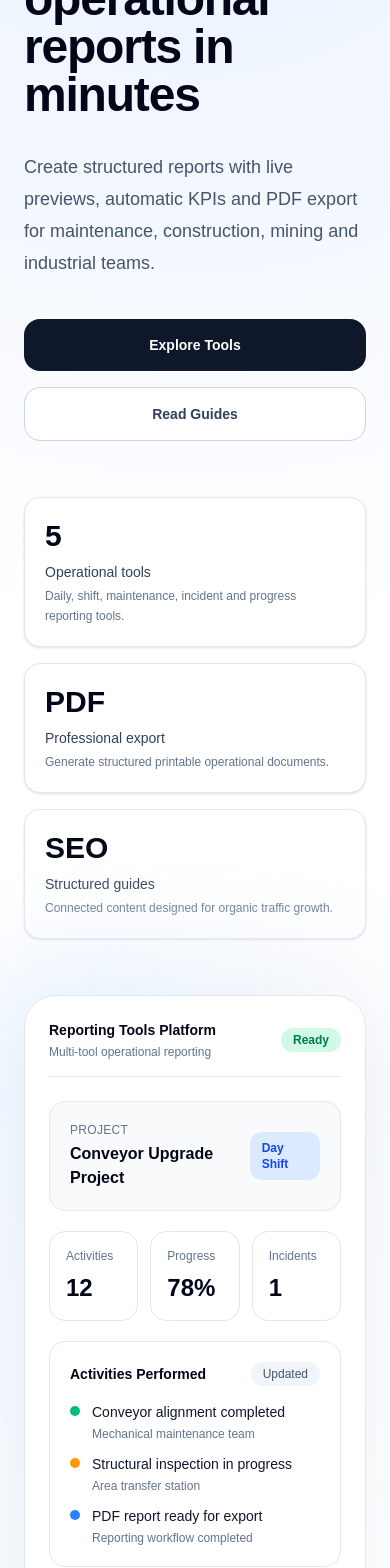
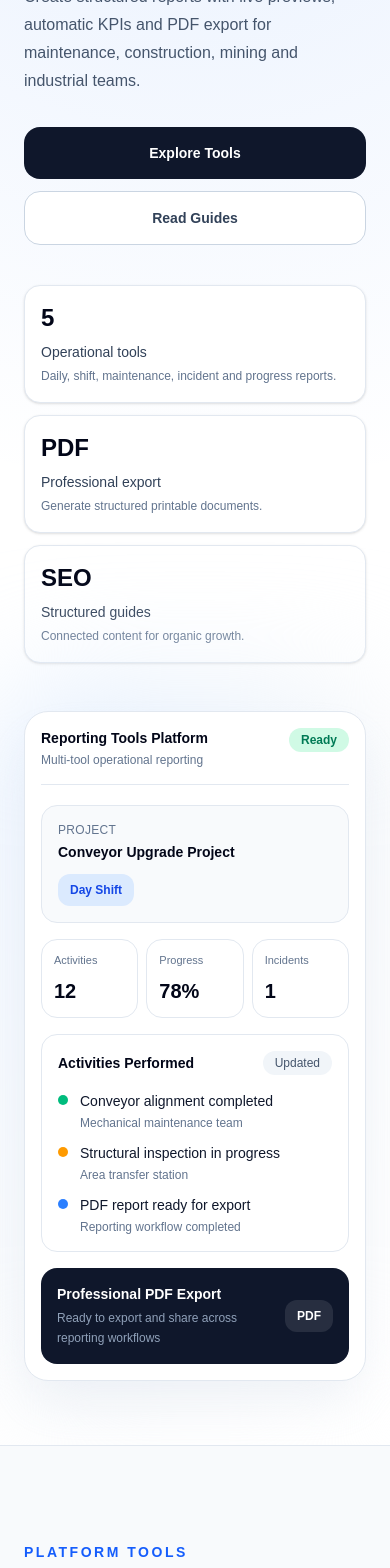
Before and after one commit to kike-Pinto/reporting-tools-platform, a Next.js app: page / in a window 390 px wide. Shown: the part 360-1928 px from the top of the page. Built offline with nearby package versions, Linux system fonts and the light colour scheme.

Commit message:
Improve homepage hero mobile layout

```diff
--- a/components/home/Hero.tsx
+++ b/components/home/Hero.tsx
@@ -5,22 +5,22 @@ export default function Hero() {
     <section className='relative overflow-hidden border-b border-slate-200 bg-white'>
       <div className='absolute inset-0 bg-[radial-gradient(circle_at_top,rgba(59,130,246,0.12),transparent_45%)]' />
 
-      <div className='relative mx-auto grid max-w-7xl gap-14 px-6 py-24 lg:grid-cols-[1fr_0.9fr] lg:items-center'>
+      <div className='relative mx-auto grid max-w-7xl gap-12 px-6 py-16 sm:py-20 lg:grid-cols-[1fr_0.9fr] lg:items-center lg:gap-14 lg:py-24'>
         <div>
-          <div className='inline-flex items-center rounded-full border border-blue-200 bg-blue-50 px-4 py-2 text-sm font-semibold text-blue-700'>
+          <div className='inline-flex max-w-full items-center rounded-full border border-blue-200 bg-blue-50 px-4 py-2 text-xs font-semibold text-blue-700 sm:text-sm'>
             Operational Reporting Tools
           </div>
 
-          <h1 className='mt-8 max-w-3xl text-5xl font-bold tracking-tight text-slate-950 sm:text-6xl'>
+          <h1 className='mt-7 max-w-3xl text-4xl font-bold tracking-tight text-slate-950 sm:text-5xl lg:text-6xl'>
             Create professional operational reports in minutes
           </h1>
 
-          <p className='mt-8 max-w-2xl text-lg leading-8 text-slate-600'>
+          <p className='mt-6 max-w-2xl text-base leading-7 text-slate-600 sm:text-lg sm:leading-8'>
             Create structured reports with live previews, automatic KPIs and PDF
             export for maintenance, construction, mining and industrial teams.
           </p>
 
-          <div className='mt-10 flex flex-col gap-4 sm:flex-row'>
+          <div className='mt-8 flex flex-col gap-3 sm:flex-row sm:gap-4'>
             <Link
               href='/tools'
               className='inline-flex items-center justify-center rounded-2xl bg-slate-900 px-6 py-4 text-sm font-semibold text-white transition hover:bg-slate-800'
@@ -36,51 +36,54 @@ export default function Hero() {
             </Link>
           </div>
 
-          <div className='mt-14 grid gap-4 sm:grid-cols-3'>
-            <div className='rounded-2xl border border-slate-200 bg-white p-5 shadow-sm'>
-              <p className='text-3xl font-bold text-slate-950'>5</p>
+          <div className='mt-10 grid gap-3 sm:grid-cols-3 lg:mt-14 lg:gap-4'>
+            <div className='rounded-2xl border border-slate-200 bg-white p-4 shadow-sm sm:p-5'>
+              <p className='text-2xl font-bold text-slate-950 sm:text-3xl'>5</p>
 
               <p className='mt-2 text-sm font-medium text-slate-700'>
                 Operational tools
               </p>
 
               <p className='mt-1 text-xs leading-5 text-slate-500'>
-                Daily, shift, maintenance, incident and progress reporting
-                tools.
+                Daily, shift, maintenance, incident and progress reports.
               </p>
             </div>
 
-            <div className='rounded-2xl border border-slate-200 bg-white p-5 shadow-sm'>
-              <p className='text-3xl font-bold text-slate-950'>PDF</p>
+            <div className='rounded-2xl border border-slate-200 bg-white p-4 shadow-sm sm:p-5'>
+              <p className='text-2xl font-bold text-slate-950 sm:text-3xl'>
+                PDF
+              </p>
 
               <p className='mt-2 text-sm font-medium text-slate-700'>
                 Professional export
               </p>
 
               <p className='mt-1 text-xs leading-5 text-slate-500'>
-                Generate structured printable operational documents.
+                Generate structured printable documents.
               </p>
             </div>
 
-            <div className='rounded-2xl border border-slate-200 bg-white p-5 shadow-sm'>
-              <p className='text-3xl font-bold text-slate-950'>SEO</p>
+            <div className='rounded-2xl border border-slate-200 bg-white p-4 shadow-sm sm:p-5'>
+              <p className='text-2xl font-bold text-slate-950 sm:text-3xl'>
+                SEO
+              </p>
 
               <p className='mt-2 text-sm font-medium text-slate-700'>
                 Structured guides
               </p>
 
               <p className='mt-1 text-xs leading-5 text-slate-500'>
-                Connected content designed for organic traffic growth.
+                Connected content for organic growth.
               </p>
             </div>
           </div>
         </div>
 
         <div className='relative'>
-          <div className='absolute -inset-6 rounded-4xl bg-linear-to-br from-blue-100 via-slate-100 to-white blur-3xl' />
+          <div className='absolute -inset-4 rounded-4xl bg-linear-to-br from-blue-100 via-slate-100 to-white blur-3xl sm:-inset-6' />
 
-          <div className='relative rounded-4xl border border-slate-200 bg-white p-6 shadow-2xl shadow-slate-200/60'>
-            <div className='flex items-center justify-between border-b border-slate-200 pb-4'>
+          <div className='relative rounded-3xl border border-slate-200 bg-white p-4 shadow-2xl shadow-slate-200/60 sm:rounded-4xl sm:p-6'>
+            <div className='flex items-start justify-between gap-4 border-b border-slate-200 pb-4'>
               <div>
                 <p className='text-sm font-semibold text-slate-950'>
                   Reporting Tools Platform
@@ -91,49 +94,61 @@ export default function Hero() {
                 </p>
               </div>
 
-              <div className='rounded-full bg-emerald-100 px-3 py-1 text-xs font-semibold text-emerald-700'>
+              <div className='shrink-0 rounded-full bg-emerald-100 px-3 py-1 text-xs font-semibold text-emerald-700'>
                 Ready
               </div>
             </div>
 
-            <div className='mt-6 space-y-5'>
-              <div className='rounded-2xl border border-slate-200 bg-slate-50 p-5'>
-                <div className='flex items-center justify-between'>
+            <div className='mt-5 space-y-4 sm:mt-6 sm:space-y-5'>
+              <div className='rounded-2xl border border-slate-200 bg-slate-50 p-4 sm:p-5'>
+                <div className='flex flex-col gap-3 sm:flex-row sm:items-center sm:justify-between'>
                   <div>
                     <p className='text-xs uppercase tracking-wide text-slate-500'>
                       Project
                     </p>
 
-                    <p className='mt-1 font-semibold text-slate-950'>
+                    <p className='mt-1 text-sm font-semibold text-slate-950 sm:text-base'>
                       Conveyor Upgrade Project
                     </p>
                   </div>
 
-                  <div className='rounded-xl bg-blue-100 px-3 py-2 text-xs font-semibold text-blue-700'>
+                  <div className='w-fit rounded-xl bg-blue-100 px-3 py-2 text-xs font-semibold text-blue-700'>
                     Day Shift
                   </div>
                 </div>
               </div>
 
-              <div className='grid grid-cols-3 gap-3'>
-                <div className='rounded-2xl border border-slate-200 bg-white p-4'>
-                  <p className='text-xs text-slate-500'>Activities</p>
-                  <p className='mt-2 text-2xl font-bold text-slate-950'>12</p>
+              <div className='grid grid-cols-3 gap-2 sm:gap-3'>
+                <div className='rounded-2xl border border-slate-200 bg-white p-3 sm:p-4'>
+                  <p className='text-[11px] text-slate-500 sm:text-xs'>
+                    Activities
+                  </p>
+                  <p className='mt-2 text-xl font-bold text-slate-950 sm:text-2xl'>
+                    12
+                  </p>
                 </div>
 
-                <div className='rounded-2xl border border-slate-200 bg-white p-4'>
-                  <p className='text-xs text-slate-500'>Progress</p>
-                  <p className='mt-2 text-2xl font-bold text-slate-950'>78%</p>
+                <div className='rounded-2xl border border-slate-200 bg-white p-3 sm:p-4'>
+                  <p className='text-[11px] text-slate-500 sm:text-xs'>
+                    Progress
+                  </p>
+                  <p className='mt-2 text-xl font-bold text-slate-950 sm:text-2xl'>
+                    78%
+                  </p>
                 </div>
 
-                <div className='rounded-2xl border border-slate-200 bg-white p-4'>
-                  <p className='text-xs text-slate-500'>Incidents</p>
-                  <p className='mt-2 text-2xl font-bold text-slate-950'>1</p>
+                <div className='rounded-2xl border border-slate-200 bg-white p-3 sm:p-4'>
+                  <p className='text-[11px] text-slate-500 sm:text-xs'>
+                    Incidents
+                  </p>
+                  <p className='mt-2 text-xl font-bold text-slate-950 sm:text-2xl'>
+                    1
+                  </p>
                 </div>
               </div>
 
-              <div className='rounded-2xl border border-slate-200 bg-white p-5'>
-                <div className='mb-4 flex items-center justify-between'>
+              <div className='rounded-2xl border border-slate-200 bg-white p-4 sm:p-5'>
+                <div className='mb-4 flex items-center justify-between gap-3'>
                   <p className='text-sm font-semibold text-slate-950'>
                     Activities Performed
                   </p>
@@ -144,63 +159,39 @@ export default function Hero() {
                 </div>
 
                 <div className='space-y-3'>
-                  <div className='flex items-start gap-3'>
-                    <div className='mt-1 h-2.5 w-2.5 rounded-full bg-emerald-500' />
+                  <ActivityItem
+                    color='bg-emerald-500'
+                    title='Conveyor alignment completed'
+                    subtitle='Mechanical maintenance team'
+                  />
 
-                    <div>
-                      <p className='text-sm font-medium text-slate-900'>
-                        Conveyor alignment completed
-                      </p>
+                  <ActivityItem
+                    color='bg-amber-500'
+                    title='Structural inspection in progress'
+                    subtitle='Area transfer station'
+                  />
 
-                      <p className='mt-1 text-xs text-slate-500'>
-                        Mechanical maintenance team
-                      </p>
-                    </div>
-                  </div>
-
-                  <div className='flex items-start gap-3'>
-                    <div className='mt-1 h-2.5 w-2.5 rounded-full bg-amber-500' />
-
-                    <div>
-                      <p className='text-sm font-medium text-slate-900'>
-                        Structural inspection in progress
-                      </p>
-
-                      <p className='mt-1 text-xs text-slate-500'>
-                        Area transfer station
-                      </p>
-                    </div>
-                  </div>
-
-                  <div className='flex items-start gap-3'>
-                    <div className='mt-1 h-2.5 w-2.5 rounded-full bg-blue-500' />
-
-                    <div>
-                      <p className='text-sm font-medium text-slate-900'>
-                        PDF report ready for export
-                      </p>
-
-                      <p className='mt-1 text-xs text-slate-500'>
-                        Reporting workflow completed
-                      </p>
-                    </div>
-                  </div>
+                  <ActivityItem
+                    color='bg-blue-500'
+                    title='PDF report ready for export'
+                    subtitle='Reporting workflow completed'
+                  />
                 </div>
               </div>
 
-              <div className='rounded-2xl bg-slate-900 px-5 py-4 text-white'>
-                <div className='flex items-center justify-between'>
+              <div className='rounded-2xl bg-slate-900 px-4 py-4 text-white sm:px-5'>
+                <div className='flex items-center justify-between gap-4'>
                   <div>
                     <p className='text-sm font-semibold'>
                       Professional PDF Export
                     </p>
 
-                    <p className='mt-1 text-xs text-slate-400'>
+                    <p className='mt-1 text-xs leading-5 text-slate-400'>
                       Ready to export and share across reporting workflows
                     </p>
                   </div>
 
-                  <div className='rounded-xl bg-white/10 px-3 py-2 text-xs font-semibold'>
+                  <div className='shrink-0 rounded-xl bg-white/10 px-3 py-2 text-xs font-semibold'>
                     PDF
                   </div>
                 </div>
@@ -212,3 +203,25 @@ export default function Hero() {
     </section>
   )
 }
+
+function ActivityItem({
+  color,
+  title,
+  subtitle,
+}: {
+  color: string
+  title: string
+  subtitle: string
+}) {
+  return (
+    <div className='flex items-start gap-3'>
+      <div className={`mt-1 h-2.5 w-2.5 shrink-0 rounded-full ${color}`} />
+
+      <div>
+        <p className='text-sm font-medium text-slate-900'>{title}</p>
+
+        <p className='mt-1 text-xs text-slate-500'>{subtitle}</p>
+      </div>
+    </div>
+  )
+}
```
